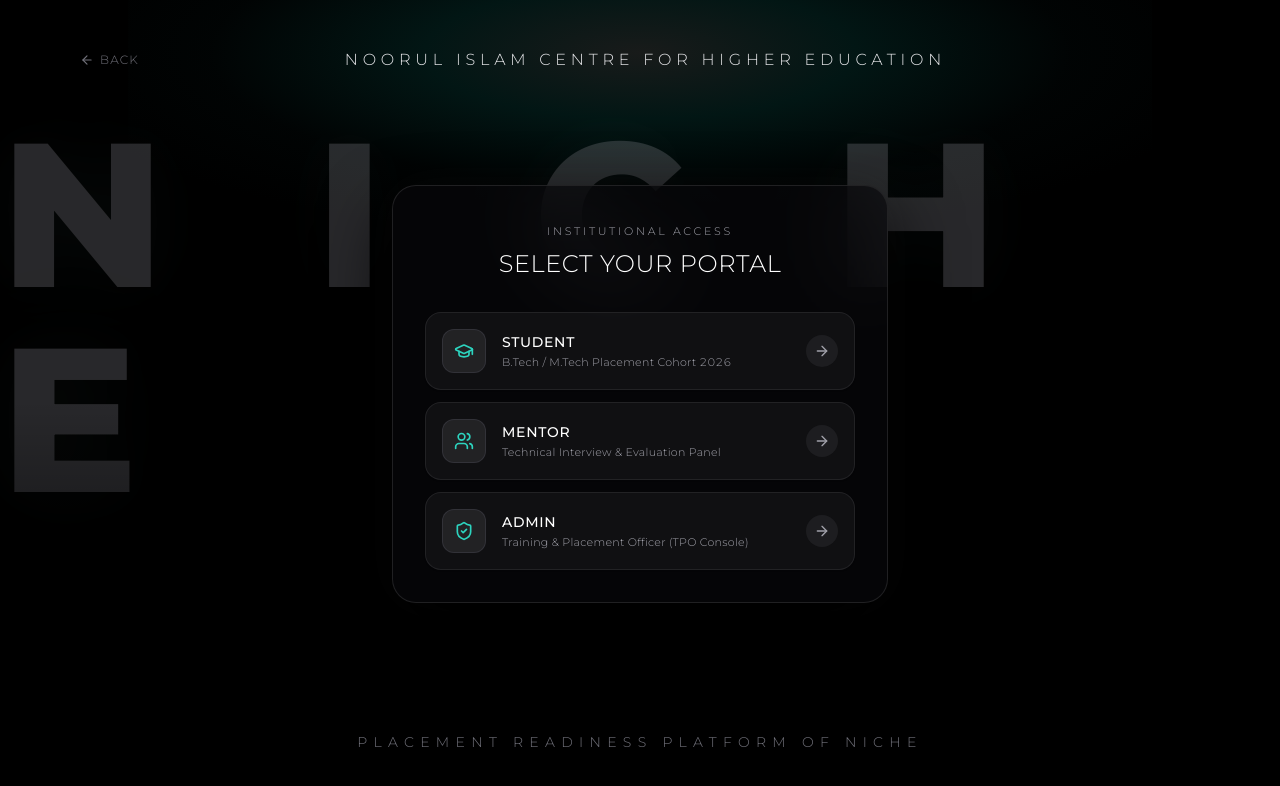
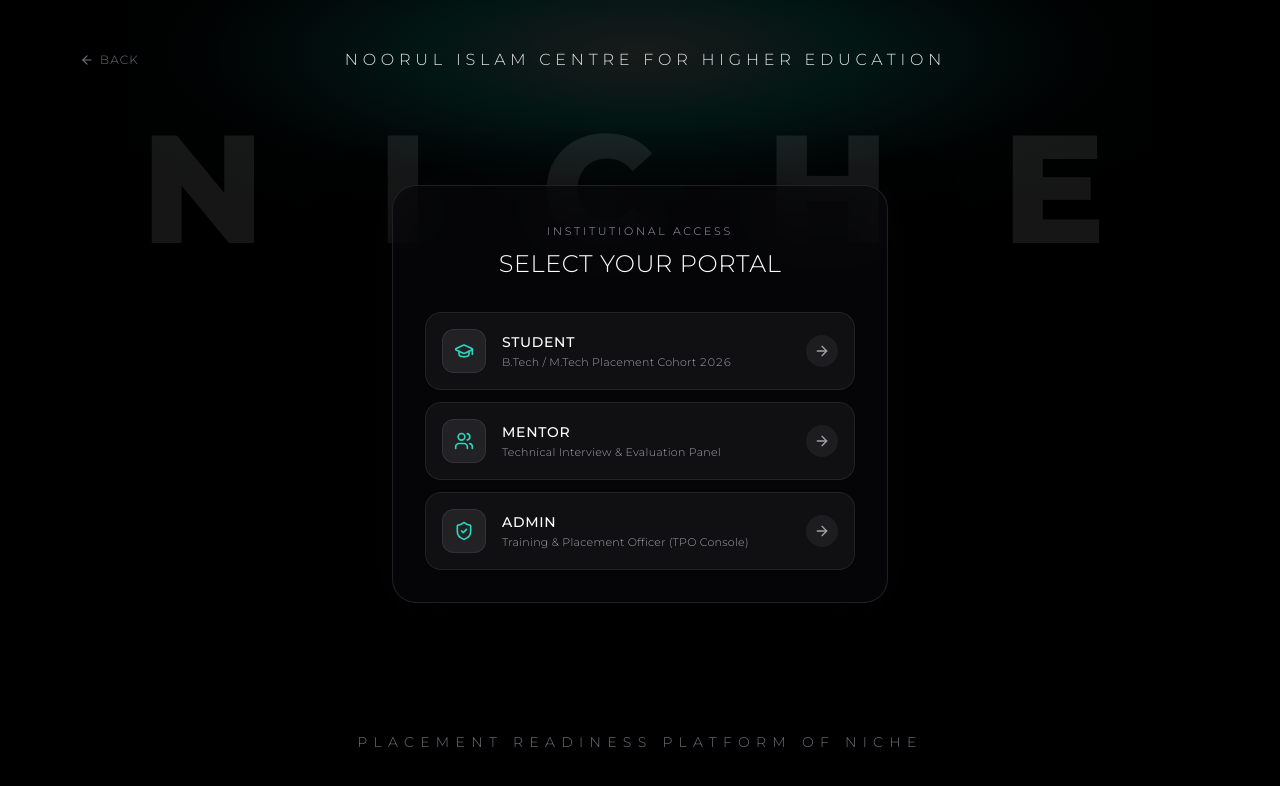
Before and after one commit to adithiyanpv6-glitch/project_s7, a React (Vite) app in the folder client/: page /login in a window 1280 px wide. Shown: the top 786 px of the page. Built offline with nearby package versions, Linux system fonts and the light colour scheme.

Commit message:
feat: keep NICHE watermark strictly on one line and softly faded into background

```diff
--- a/client/src/pages/auth/LoginPage.tsx
+++ b/client/src/pages/auth/LoginPage.tsx
@@ -90,15 +90,9 @@ export const LoginPage: React.FC = () => {
           }}
         />
 
-        {/* Center Illuminated Area: N I C H E written like CONTACT in the reference image */}
-        <div className="absolute top-[12%] sm:top-[14%] inset-x-0 flex items-center justify-center pointer-events-none select-none">
-          <span
-            className="font-extrabold text-[15vw] sm:text-[16vw] tracking-[0.22em] uppercase leading-none opacity-20 sm:opacity-25"
-            style={{
-              color: '#a1a1aa',
-              textShadow: '0 0 60px rgba(255,255,255,0.08), 0 0 100px rgba(13,148,136,0.12)',
-            }}
-          >
+        {/* Center Illuminated Area: NICHE on one single line, faded softly */}
+        <div className="absolute top-[12%] sm:top-[14%] inset-x-0 flex items-center justify-center pointer-events-none select-none px-4">
+          <span className="font-extrabold text-[10vw] sm:text-[12vw] tracking-[0.18em] sm:tracking-[0.22em] uppercase leading-none opacity-[0.08] sm:opacity-[0.10] whitespace-nowrap text-zinc-300">
             N I C H E
           </span>
         </div>
--- a/client/src/pages/auth/RegisterPage.tsx
+++ b/client/src/pages/auth/RegisterPage.tsx
@@ -117,9 +117,9 @@ export const RegisterPage: React.FC = () => {
           </defs>
         </svg>
 
-        {/* Giant Watermark Text: N I C H E */}
-        <div className="absolute inset-0 flex items-center justify-center pointer-events-none select-none">
-          <span className="font-extrabold text-[15vw] sm:text-[17vw] tracking-[0.25em] text-white/[0.045] uppercase leading-none transform -translate-y-12">
+        {/* Giant Watermark Text: NICHE on one single line, faded softly */}
+        <div className="absolute top-[12%] sm:top-[14%] inset-x-0 flex items-center justify-center pointer-events-none select-none px-4">
+          <span className="font-extrabold text-[10vw] sm:text-[12vw] tracking-[0.18em] sm:tracking-[0.22em] uppercase leading-none opacity-[0.08] sm:opacity-[0.10] whitespace-nowrap text-zinc-300">
             N I C H E
           </span>
         </div>
```
